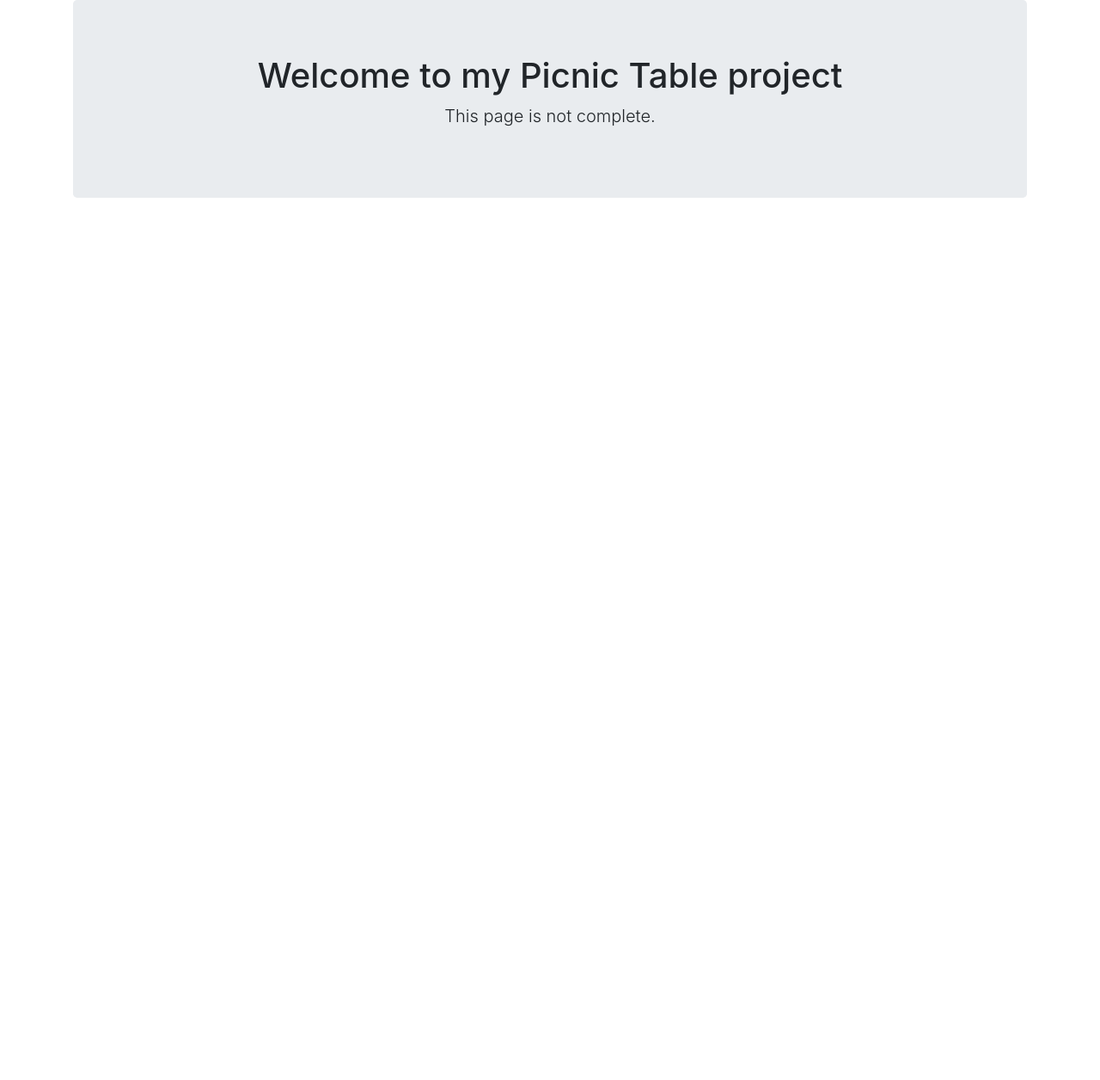
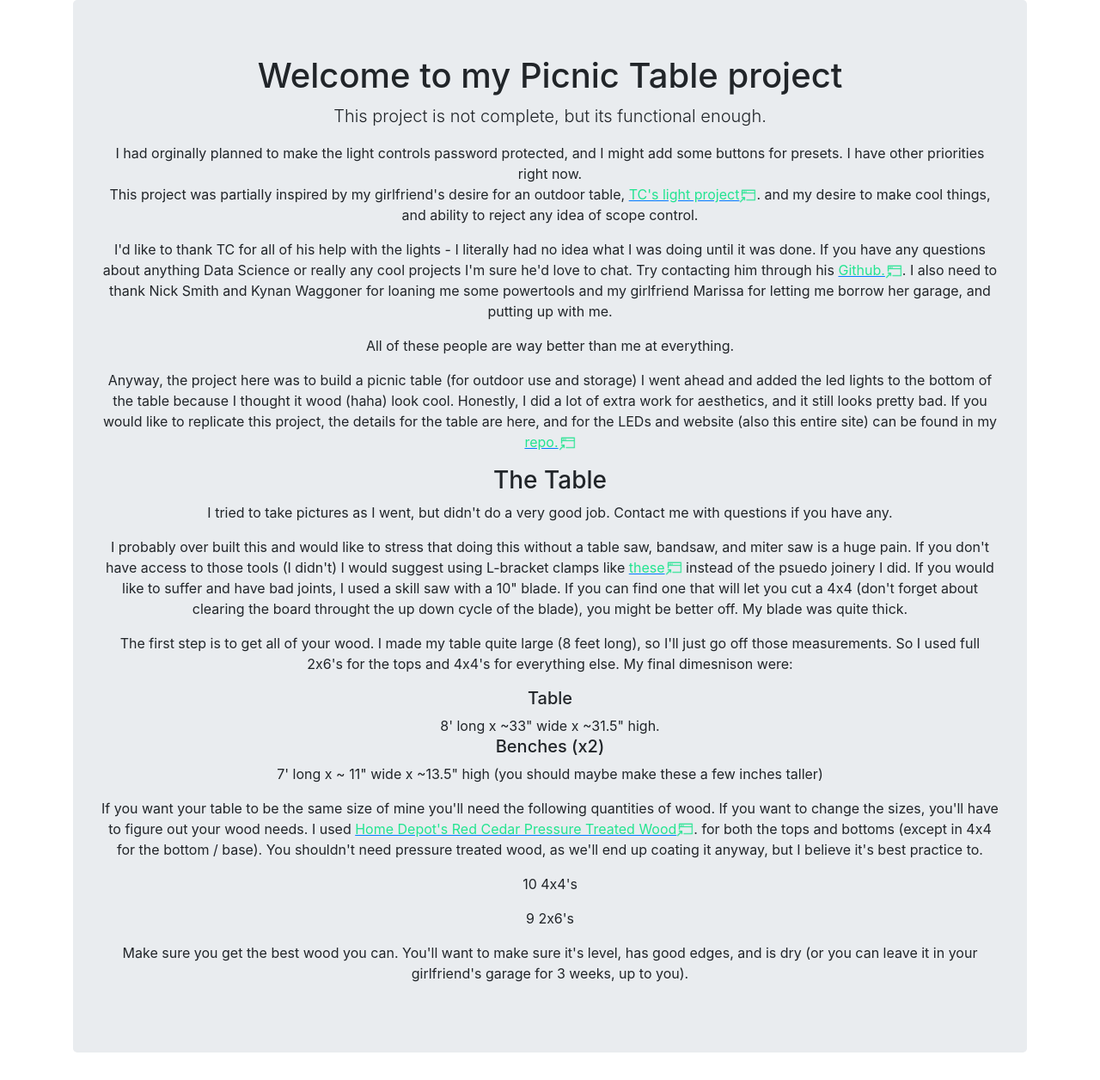
Before and after one commit to MasonCaiby/website, a Flask app: page /table in a window 1280 px wide. Shown: the part 56-1312 px from the top of the page at 86% size. Before the commit the page ends 286 px from the top, so only its background shows below. Run offline with Flask 2, Linux system fonts and the light colour scheme; some libraries are stand-ins or nearby versions.

Commit message:
update table

```diff
--- a/app.py
+++ b/app.py
@@ -11,7 +11,7 @@ app.debug = True
 
 app.config.from_envvar('LIGHT_CONTROLS_SETTINGS', silent=True)
 
-def statup_pigpio():
+def startup_pigpio():
     global pi1
     os.system('sudo /home/pi/website/startup_commands.sh')
     time.sleep(1)
@@ -73,8 +73,8 @@ def light_controls():
             b = pi1.get_PWM_dutycycle(22)
         except (ValueError,AssertionError):
             flash('You need to type a value between 0 and 255 for all boxes')
-    return render_template('light_controls.html',r_value=r,g_value=g,b_value=b)
+    return render_template('light_controls.html', r_value=r, g_value=g, b_value=b)
 
 if __name__ == '__main__':
-    statup_pigpio()
+    startup_pigpio()
     app.run(host='0.0.0.0')
--- a/templates/table.html
+++ b/templates/table.html
@@ -2,6 +2,68 @@
 {% block body %}
 <div class="jumbotron text-center">
   <h1> Welcome to my Picnic Table project</h1>
-  <p class="lead"> This page is not complete.</p>
+  <p class="lead"> This project is not complete, but its functional enough.</p>
+  I had orginally planned to make the light controls password protected, and I
+  might add some buttons for presets. I have other priorities right now.<p>
+  This project was partially inspired by my girlfriend's desire for an outdoor
+  table,
+  <a href="https://github.com/timothy-salazar/light_controls" target="blank"><u><font color="22e490">TC's light project</font></u><img src='static/new_window.png' style="width:20px; height:20px" title="new tab" alt="opens in new tab"></a>.
+  and my desire to make cool things, and ability to reject any idea of scope
+  control.<p>
+  <p>
+  I'd like to thank TC for all of his help with the lights - I literally had no
+  idea what I was doing until it was done. If you have any questions about
+  anything Data Science or really any cool projects I'm sure he'd love to chat.
+  Try contacting him through his
+  <a href="https://github.com/timothy-salazar/" target="blank"><u><font color="22e490">Github.</font></u><img src='static/new_window.png' style="width:20px; height:20px" title="new tab" alt="opens in new tab"></a>.
+  I also need to thank Nick Smith and Kynan Waggoner for loaning me some
+  powertools and my girlfriend Marissa for letting me borrow her garage, and
+  putting up with me. <p>
+  All of these people are way better than me at everything.<p>
+  <p>
+  Anyway, the project here was to build a picnic table (for outdoor use and
+  storage) I went ahead and added the led lights to the bottom of the table
+  because I thought it wood (haha) look cool. Honestly, I did a lot of extra work
+  for aesthetics, and it still looks pretty bad. If you would like to replicate
+  this project, the details for the table are here, and for the LEDs and website
+  (also this entire site) can be found in my
+  <a href="https://github.com/MasonCaiby/website" target="blank"><u><font color="22e490">repo.</font></u><img src='static/new_window.png' style="width:20px; height:20px" title="new tab" alt="opens in new tab"></a><p>
+  <p>
+  <h3>The Table</h3>
+  I tried to take pictures as I went, but didn't do a very good job. Contact me
+  with questions if you have any.<p>
+    <p>
+  I probably over built this and would like to stress that doing this without a
+  table saw, bandsaw, and miter saw is a huge pain. If you don't have access to
+  those tools (I didn't) I would suggest using L-bracket clamps like
+  <a href="https://smile.amazon.com/Knape-Vogt-Ultimate-Bracket-Titanium/dp/B002TII0JY/ref=sr_1_1?ie=UTF8&qid=1529358498&sr=8-1&keywords=KNAPE+%26+VOGT+208TI550+Hardware+Brackets" target="blank"><u><font color="22e490">these</font></u><img src='static/new_window.png' style="width:20px; height:20px" title="new tab" alt="opens in new tab"></a>
+  instead of the psuedo joinery I did. If you would like to suffer and have bad
+  joints, I used a skill saw with a 10" blade. If you can find one that will let
+  you cut a 4x4 (don't forget about clearing the board throught the up down
+  cycle of the blade), you might be better off. My blade was quite thick.<p>
+    <p>
+  The first step is to get all of your wood. I made my table quite large (8 feet
+  long), so I'll just go off those measurements. So I used full 2x6's for the
+  tops and 4x4's for everything else. My final dimesnison were:<p>
+  <h5>Table</h5>
+    8' long x ~33" wide x ~31.5" high.
+  <h5>Benches (x2)</h5>
+  7' long x ~ 11" wide x ~13.5" high (you should maybe make these a few inches taller)<p>
+  <p>
+  If you want your table to be the same size of mine you'll need the following
+  quantities of wood. If you want to change the sizes, you'll have to figure out
+  your wood needs. I used
+  <a href="https://www.homedepot.com/p/Woodguard-2-in-x-6-in-x-8-ft-2-DF-Polymer-Coated-Western-Red-Cedar-Tone-Treated-Lumber-04-77-17803/301707975" target="blank"><u><font color="22e490">Home Depot's Red Cedar Pressure Treated Wood</font></u><img src='static/new_window.png' style="width:20px; height:20px" title="new tab" alt="opens in new tab"></a>.
+  for both the tops and bottoms (except in 4x4 for the bottom / base). You shouldn't
+  need pressure treated wood, as we'll end up coating it anyway, but I believe it's
+  best practice to.<p>
+  10 4x4's<p>
+  9 2x6's<p>
+  Make sure you get the best wood you can. You'll want to make sure it's level,
+  has good edges, and is dry (or you can leave it in your girlfriend's garage for
+  3 weeks, up to you).<p>
+  <p>
+
+  <p>
 </div>
 {% endblock %}
```
Also changed, not shown: helpers.py (+7 -3 lines).
